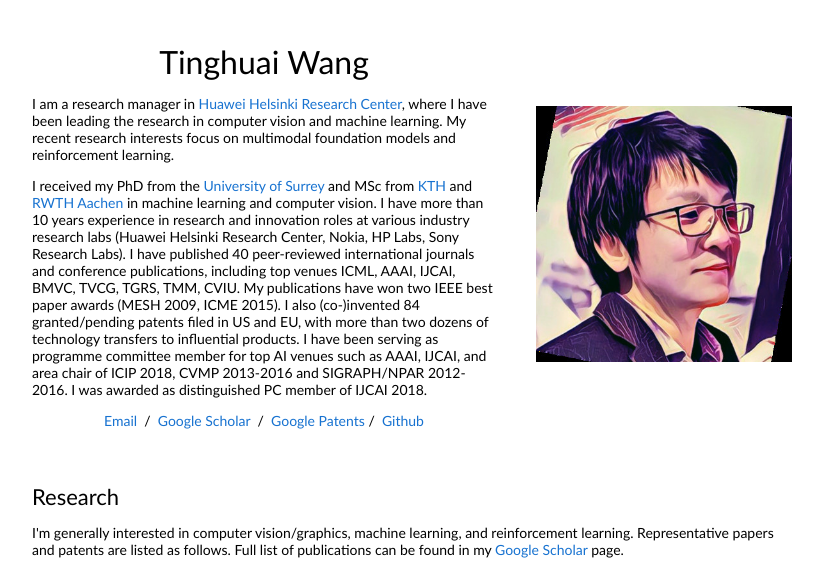
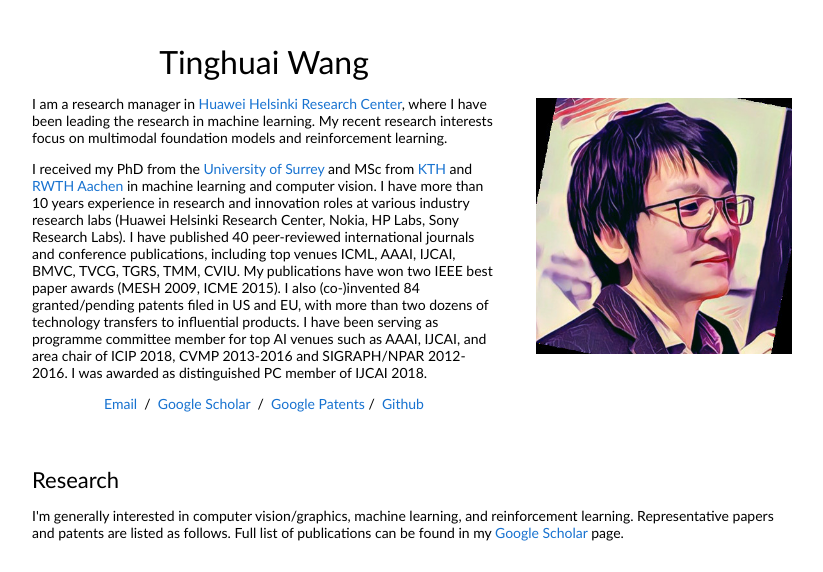
Before and after one commit to thwanguk/thwanguk.github.io, a plain HTML site: page index.html in a window 1280 px wide. Shown: the top 572 px of the page, without its empty margins (228-1051 px from the left). Drawn offline with Linux system fonts and the light colour scheme.

Commit message:
Update index.html

```diff
--- a/index.html
+++ b/index.html
@@ -20,7 +20,7 @@
               <p style="text-align:center">
                 <name>Tinghuai Wang</name>
               </p>
-              <p>I am a research manager in <a href="https://www.huawei.com/en/">Huawei Helsinki Research Center</a>, where I have been leading the research in computer vision and machine learning. My recent research interests focus on multimodal foundation models and reinforcement learning.
+              <p>I am a research manager in <a href="https://www.huawei.com/en/">Huawei Helsinki Research Center</a>, where I have been leading the research in machine learning. My recent research interests focus on multimodal foundation models and reinforcement learning.
               </p>
               <p>
                 I received my PhD from the <a href="https://www.surrey.ac.uk/">University of Surrey</a> and MSc from <a href="https://www.kth.se/en">KTH</a> and <a href="https://www.rwth-aachen.de/">RWTH Aachen</a> in machine learning and computer vision. I have more than 10 years experience in research and innovation roles at various industry research labs (Huawei Helsinki Research Center, Nokia, HP Labs, Sony Research Labs). I have published 40 peer-reviewed international journals and conference publications, including top venues ICML, AAAI, IJCAI, BMVC, TVCG, TGRS, TMM, CVIU. My publications have won two IEEE best paper awards (MESH 2009, ICME 2015). I also (co-)invented 84 granted/pending patents filed in US and EU, with more than two dozens of technology transfers to influential products. I have been serving as programme committee member for top AI venues such as AAAI, IJCAI, and area chair of ICIP 2018, CVMP 2013-2016 and SIGRAPH/NPAR 2012-2016. I was awarded as distinguished PC member of IJCAI 2018.
```
